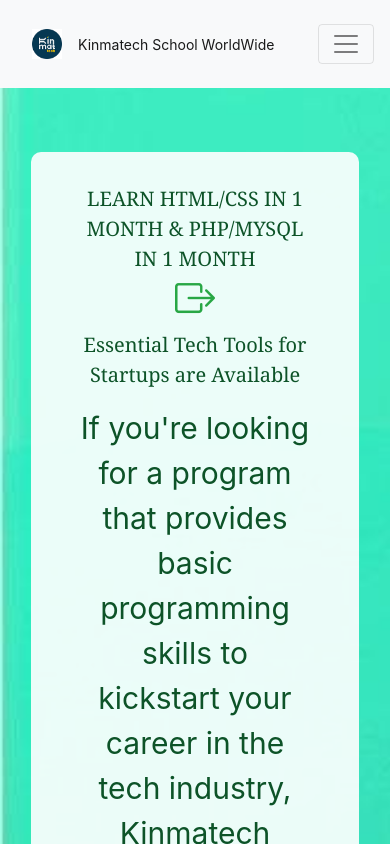
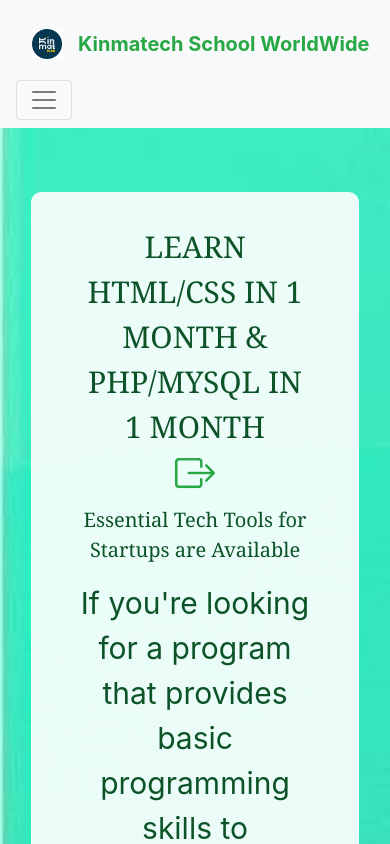
Before and after one commit to KinmatTech/kinmatech-online-school, a React (Create React App) app: page / in a window 390 px wide. Shown: the top 844 px of the page. Built offline with nearby package versions, Linux system fonts and the light colour scheme.

Commit message:
https://github.com/KinmatTech/kinmatech-online-school.git

```diff
--- a/src/components/Navbar.jsx
+++ b/src/components/Navbar.jsx
@@ -8,7 +8,7 @@
         <nav class="navbar navbar-expand-lg navbar-light bg-light">
             <Link to="/" class="navbar-brand" id="branded">
                 <div className="mylogo"><img src='kinmat-logo.png' alt='logo' /></div>
-                <div className="mybrand">Kinmatech School WorldWide</div>
+                <div className="mybrand text-success txt-bold">Kinmatech School WorldWide</div>
             </Link>
             <button class="navbar-toggler" type="button" data-toggle="collapse" data-target="#navbarNav" aria-controls="navbarNav" aria-expanded="false" aria-label="Toggle navigation">
                 <span class="navbar-toggler-icon"></span>
--- a/src/components/style.css
+++ b/src/components/style.css
@@ -63,7 +63,8 @@
         margin: 1rem 1rem;
     }
     .mybrand{
-        font-size: 14px;
+        font-size: 20px;
+        font-weight: bold;
     }
     .mylogo img{
         width: 30px;
--- a/src/pages/home/Home.jsx
+++ b/src/pages/home/Home.jsx
@@ -41,7 +41,7 @@
                 </div><br/>
 
                 <div class="card">
-                    <h5 class="card-header text-center text-success text-big">Tutorial Contents on PHP/MYSQL</h5>
+                    <h5 class="card-header text-center text-success">Tutorial Contents on PHP/MYSQL</h5>
                     <div class="card-body">
                         <ul>
                             <li>Introduction to PHP</li>
--- a/src/pages/home/home.css
+++ b/src/pages/home/home.css
@@ -55,16 +55,17 @@
 
     .left-title{
         text-align: center;
-        font-size: 20px;
+        font-size: 30px;
         font-weight: 500;
         color: rgba(10, 81, 37, 0.99);
-        font-family:Georgia, 'Times New Roman', Times, serif
+        font-family:Georgia, 'Times New Roman', Times, serif;
     }
     .left-title2{
         text-align: center;
         font-size: 20px;
         font-weight: 500;
         font-family:Georgia, 'Times New Roman', Times, serif;
+        color: rgba(10, 81, 37, 0.99);
     }
     .left-body{
         padding: 1rem 0rem;
```
